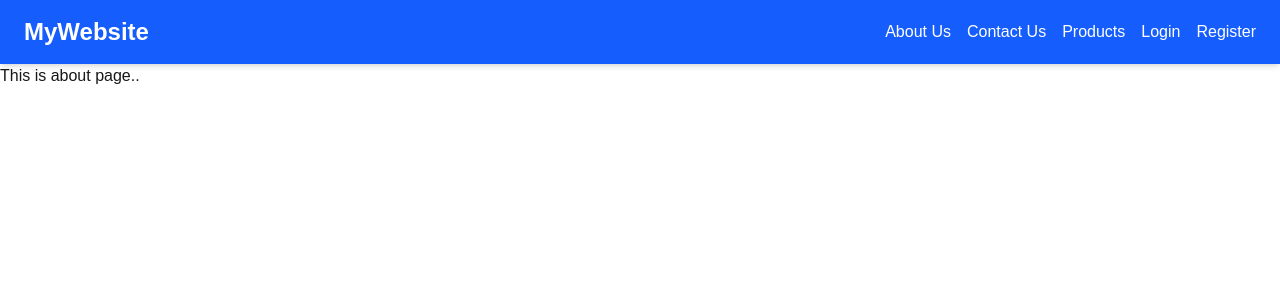
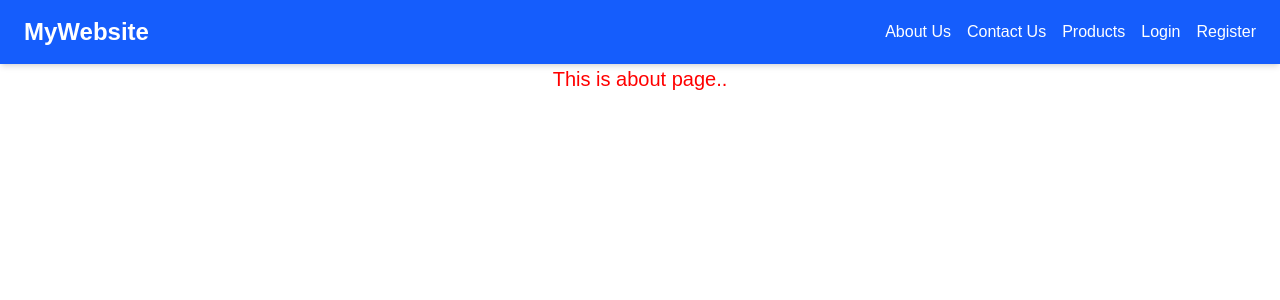
Before and after one commit to mdyeasinhn/next-js-app, a Next.js app: page /about in a window 1280 px wide. Shown: the top 300 px of the page. Built offline with nearby package versions, Linux system fonts and the light colour scheme.

Commit message:
Explore built-in CSS module support. Module summary

```diff
--- /dev/null
+++ b/src/app/(withCommonLayout)/about/About.module.css
@@ -0,0 +1,5 @@
+.text_color{
+color : red;
+text-align:  center;
+font-size:  20px;
+}
--- a/src/app/(withCommonLayout)/about/page.js
+++ b/src/app/(withCommonLayout)/about/page.js
@@ -1,8 +1,7 @@
-import React from 'react';
-
+import style from './About.module.css'
 const AboutPage = () => {
     return (
-        <div>
+        <div className={style.text_color}>
            This is about page..
         </div>
     );
--- /dev/null
+++ b/src/app/(withCommonLayout)/contact/contact.module.css
@@ -0,0 +1,5 @@
+.text_color {
+    color: green;
+    text-align: center;
+    font-size: 20px;
+}
--- a/src/app/(withCommonLayout)/contact/page.js
+++ b/src/app/(withCommonLayout)/contact/page.js
@@ -1,8 +1,8 @@
-import React from 'react';
+import style from './contact.module.css'
 
 const ContactPage = () => {
     return (
-        <div>
+        <div className={style.text_color}>
             This is contact page...
         </div>
     );
```
